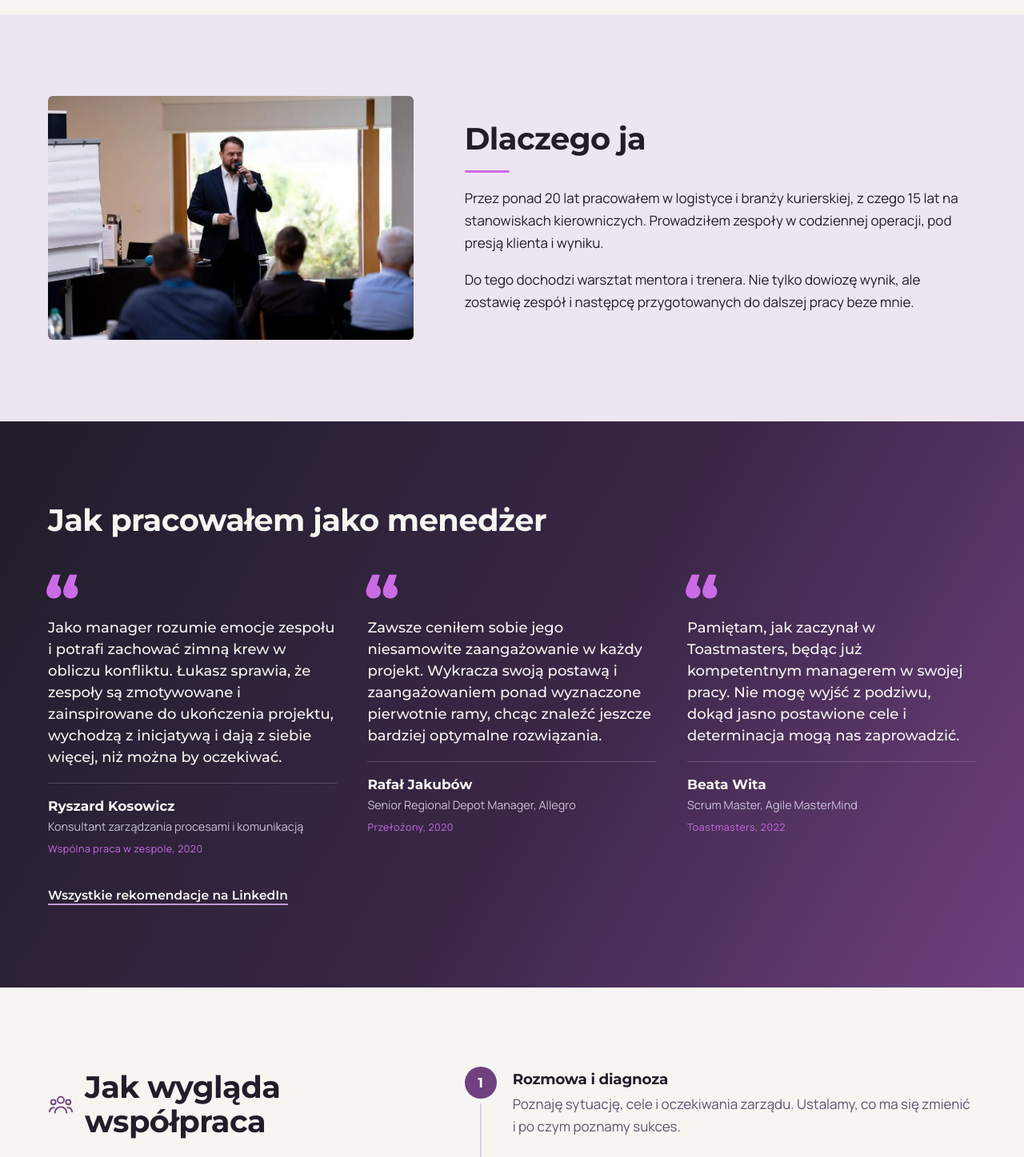
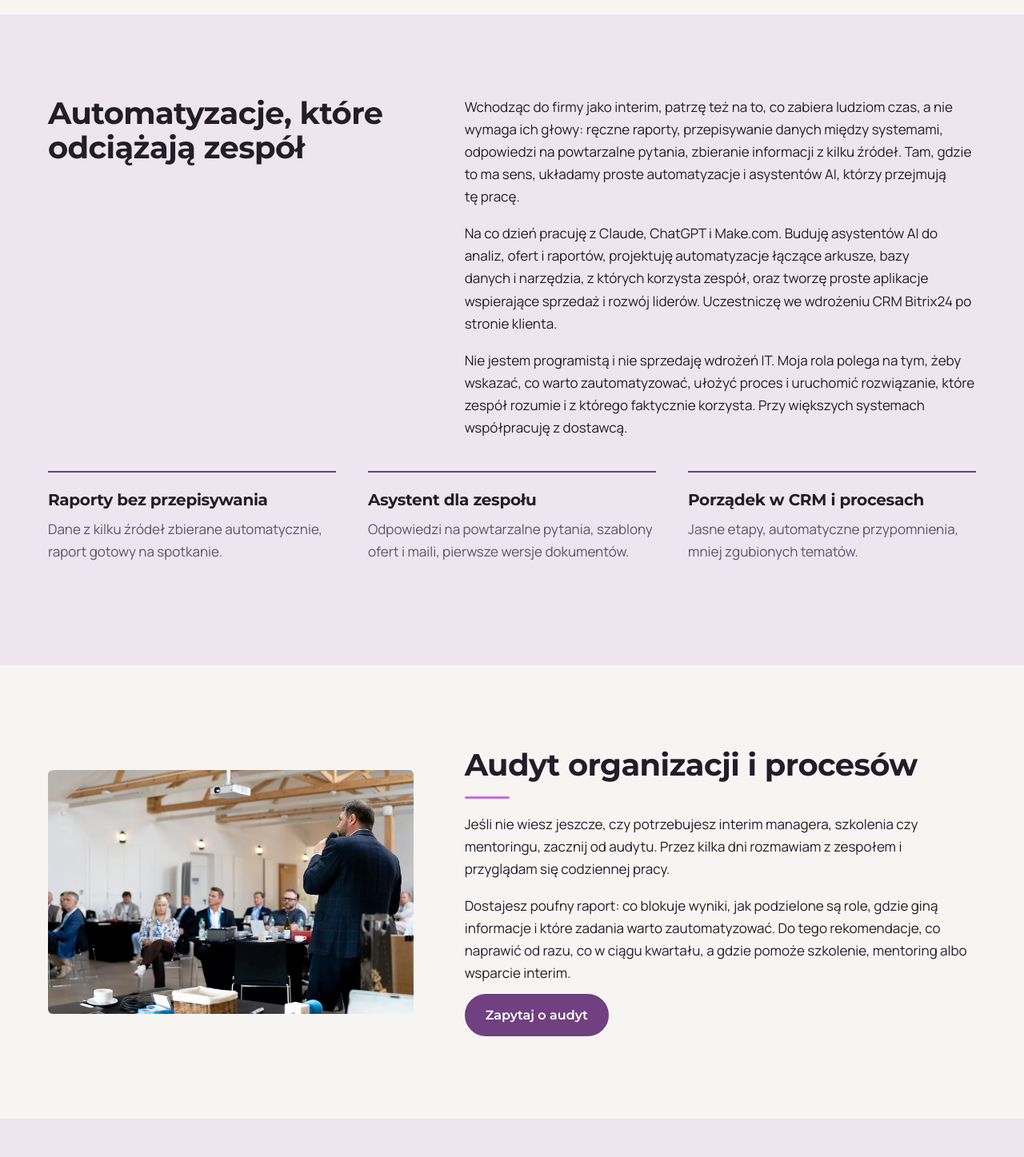
Before and after one commit to Neortikus/LukaszChomicz, a Next.js app: page /pl/interim-manager in a window 1280 px wide. Shown: the part 1940-3387 px from the top of the page at 80% size. Built offline with nearby package versions, Linux system fonts and the light colour scheme.

Commit message:
Interim: automatyzacje odciążające zespół i audyt organizacji
Co-Authored-By: Claude Opus 5.5 <noreply@anthropic.com>
Claude-Session: https://claude.ai/code/session_01CGCk7BbzPnB8QdaavZBZt9

```diff
--- a/src/app/[locale]/interim-manager/page.tsx
+++ b/src/app/[locale]/interim-manager/page.tsx
@@ -34,6 +34,40 @@ export default async function InterimPage({ params }: PageProps) {
           <SectionHeading icon="dzialanie">{m.what.title}</SectionHeading>
           <div style={{ marginTop: 32 }}>
             <Items c={c} items={m.what.items} />
+          </div>
+        </div>
+      </section>
+
+      <section className="section section--lavender">
+        <div className="wrap">
+          <div className="split">
+            <SectionHeading>{m.automation.title}</SectionHeading>
+            <div className="stack explainer">
+              {m.automation.body.map((p) => (
+                <p key={p}>{p}</p>
+              ))}
+            </div>
+          </div>
+          <div style={{ marginTop: 40 }}>
+            <Items c={c} items={m.automation.items} />
+          </div>
+        </div>
+      </section>
+
+      <section className="section">
+        <div className="wrap split split--center">
+          <Photo src="/images/szkolenia-warsztat.webp" alt={c.about.portraitAlt} shape="wide" />
+          <div className="stack">
+            <h2>{m.audit.title}</h2>
+            <span className="accent-bar" />
+            {m.audit.body.map((p) => (
+              <p key={p}>{p}</p>
+            ))}
+            <div className="cta-row" style={{ marginTop: 12 }}>
+              <a className="btn" href={mailto(m.audit.mailSubject)}>
+                {m.audit.action}
+              </a>
+            </div>
           </div>
         </div>
       </section>
--- a/src/content/en.ts
+++ b/src/content/en.ts
@@ -258,7 +258,29 @@ export const en: Content = {
         { title: "Consultant", body: "Diagnoses and recommends. Implementation stays with the company." },
         { title: "Permanent manager", body: "A solution for years, but hiring takes months and a mistake is costly." },
       ],
+    },    automation: {
+      title: "Automations that take load off the team",
+      body: [
+        "When I join a company as an interim, I also look at what takes up people's time without needing their judgement: manual reports, copying data between systems, answering the same questions, gathering information from several sources. Where it makes sense, we set up simple automations and AI assistants that take over that work.",
+        "I work with Claude, ChatGPT and Make.com every day. I build AI assistants for analyses, proposals and reports, design automations that connect spreadsheets, databases and the tools the team uses, and create simple apps that support sales and leadership development. I take part in a Bitrix24 CRM rollout on the client side.",
+        "I'm not a developer and I don't sell IT implementations. My role is to point out what is worth automating, design the process and launch a solution the team understands and actually uses. For larger systems I work with the vendor.",
+      ],
+      items: [
+        { title: "Reports without retyping", body: "Data from several sources collected automatically, the report ready for the meeting." },
+        { title: "An assistant for the team", body: "Answers to recurring questions, proposal and email templates, first drafts of documents." },
+        { title: "Order in the CRM and processes", body: "Clear stages, automatic reminders, fewer dropped topics." },
+      ],
     },
+    audit: {
+      title: "Organisation and process audit",
+      body: [
+        "If you don't yet know whether you need an interim manager, training or mentoring, start with an audit. For a few days I talk to the team and look at how the daily work runs.",
+        "You get a confidential report: what is blocking results, how roles are divided, where information gets lost and which tasks are worth automating. Plus recommendations on what to fix now, what within a quarter, and where training, mentoring or interim support will help.",
+      ],
+      action: "Ask about an audit",
+      mailSubject: "Organisation audit - enquiry",
+    },
+
 
     when: {
       title: "When an interim manager makes sense",
@@ -282,6 +304,7 @@ export const en: Content = {
       body: [
         "I spent more than 20 years in logistics and courier services, 15 of them in management. I led teams in day-to-day operations, under pressure from clients and targets.",
         "On top of that I bring the skills of a mentor and trainer. I won't just deliver the result; I'll leave the team and my successor ready to carry on without me.",
+        "I also bring hands-on experience with AI and automation, so sorting out operations includes tools that take repetitive work off people.",
       ],
     },
     how: {
@@ -535,6 +558,7 @@ export const en: Content = {
         "Today he works with managers, CEOs and business owners. He runs his own mentoring programme, Manager 2.0, built on the W.I.Z.J.A. method, delivers training for boards and teams, and speaks about leadership, communication and decisions. He has mentored more than 70 people, also in English and across many countries, totalling over 500 hours of sessions.",
         "He mentors students in the mentoring programmes of the University of Bielsko-Biala and the University of Wrocław.",
         "He has been active in Toastmasters International since 2018 and served as Director of District 108, which covers 7 countries, around 2000 members and 100 clubs. He is a certified Professional Speaker, co-author of four books on growth and leadership, including one with Brian Tracy, and a speaker mentor at TEDx Nikiszowiec Women 2026.",
+        "He uses AI in his day-to-day management work and builds automations that take load off teams (Claude, ChatGPT, Make.com).",
         "He hosted Self-Storage Summit Poland 2026, runs the WFS business club in Bielsko-Biała and moderates networking at Barter Klub online meetings.",
         "He runs Linkaris Sp. z o.o. and takes entrepreneurs hiking in the Beskid mountains.",
       ],
--- a/src/content/pl.ts
+++ b/src/content/pl.ts
@@ -258,7 +258,29 @@ export const pl: Content = {
         { title: "Konsultant", body: "Diagnozuje i rekomenduje. Wdrożenie zostaje po stronie firmy." },
         { title: "Menedżer na etat", body: "Rozwiązanie na lata, ale rekrutacja trwa miesiące, a pomyłka sporo kosztuje." },
       ],
+    },    automation: {
+      title: "Automatyzacje, które odciążają zespół",
+      body: [
+        "Wchodząc do firmy jako interim, patrzę też na to, co zabiera ludziom czas, a nie wymaga ich głowy: ręczne raporty, przepisywanie danych między systemami, odpowiedzi na powtarzalne pytania, zbieranie informacji z kilku źródeł. Tam, gdzie to ma sens, układamy proste automatyzacje i asystentów AI, którzy przejmują tę pracę.",
+        "Na co dzień pracuję z Claude, ChatGPT i Make.com. Buduję asystentów AI do analiz, ofert i raportów, projektuję automatyzacje łączące arkusze, bazy danych i narzędzia, z których korzysta zespół, oraz tworzę proste aplikacje wspierające sprzedaż i rozwój liderów. Uczestniczę we wdrożeniu CRM Bitrix24 po stronie klienta.",
+        "Nie jestem programistą i nie sprzedaję wdrożeń IT. Moja rola polega na tym, żeby wskazać, co warto zautomatyzować, ułożyć proces i uruchomić rozwiązanie, które zespół rozumie i z którego faktycznie korzysta. Przy większych systemach współpracuję z dostawcą.",
+      ],
+      items: [
+        { title: "Raporty bez przepisywania", body: "Dane z kilku źródeł zbierane automatycznie, raport gotowy na spotkanie." },
+        { title: "Asystent dla zespołu", body: "Odpowiedzi na powtarzalne pytania, szablony ofert i maili, pierwsze wersje dokumentów." },
+        { title: "Porządek w CRM i procesach", body: "Jasne etapy, automatyczne przypomnienia, mniej zgubionych tematów." },
+      ],
     },
+    audit: {
+      title: "Audyt organizacji i procesów",
+      body: [
+        "Jeśli nie wiesz jeszcze, czy potrzebujesz interim managera, szkolenia czy mentoringu, zacznij od audytu. Przez kilka dni rozmawiam z zespołem i przyglądam się codziennej pracy.",
+        "Dostajesz poufny raport: co blokuje wyniki, jak podzielone są role, gdzie giną informacje i które zadania warto zautomatyzować. Do tego rekomendacje, co naprawić od razu, co w ciągu kwartału, a gdzie pomoże szkolenie, mentoring albo wsparcie interim.",
+      ],
+      action: "Zapytaj o audyt",
+      mailSubject: "Audyt organizacji - zapytanie",
+    },
+
 
     when: {
       title: "Kiedy warto sięgnąć po interim managera",
@@ -282,6 +304,7 @@ export const pl: Content = {
       body: [
         "Przez ponad 20 lat pracowałem w logistyce i branży kurierskiej, z czego 15 lat na stanowiskach kierowniczych. Prowadziłem zespoły w codziennej operacji, pod presją klienta i wyniku.",
         "Do tego dochodzi warsztat mentora i trenera. Nie tylko dowiozę wynik, ale zostawię zespół i następcę przygotowanych do dalszej pracy beze mnie.",
+        "Wnoszę też praktyczne doświadczenie z AI i automatyzacją, więc porządkowanie operacji obejmuje także narzędzia, które zdejmują z ludzi powtarzalną pracę.",
       ],
     },
     how: {
@@ -535,6 +558,7 @@ export const pl: Content = {
         "Dziś pracuje z menedżerami, prezesami i właścicielami firm. Prowadzi autorski program mentoringowy Menedżer 2.0, oparty na metodzie W.I.Z.J.A., szkolenia dla zarządów i zespołów oraz wystąpienia o przywództwie, komunikacji i decyzjach. Mentorował ponad 70 osób, także po angielsku i z wielu krajów, co daje ponad 500 godzin sesji.",
         "Jest mentorem studentów w programach mentoringowych Uniwersytetu Bielsko-Bialskiego i Uniwersytetu Wrocławskiego.",
         "Od 2018 roku działa w Toastmasters International. Był Dyrektorem Dystryktu 108, który obejmuje 7 państw, około 2000 członków i 100 klubów. Jest certyfikowanym Zawodowym Mówcą, współautorem czterech książek o rozwoju i przywództwie, m.in. z Brianem Tracym, oraz mentorem prelegentów TEDx Nikiszowiec Women 2026.",
+        "Na co dzień wykorzystuje AI w pracy menedżerskiej i buduje automatyzacje odciążające zespoły (Claude, ChatGPT, Make.com).",
         "Moderował Self-Storage Summit Poland 2026, prowadzi klub biznesu WFS w Bielsku-Białej i moderuje networking na spotkaniach online Barter Klubu.",
         "Prowadzi firmę Linkaris Sp. z o.o. i zabiera przedsiębiorców na wspólne wyjścia w Beskidy.",
       ],
--- a/src/content/types.ts
+++ b/src/content/types.ts
@@ -125,6 +125,8 @@ export type Content = {
   };
   interim: {
     intro: PageIntro;
+    automation: { title: string; body: string[]; items: Item[] };
+    audit: { title: string; body: string[]; action: string; mailSubject: string };
     testimonialsTitle: string;
     explain: Explainer;
     compare: Compare;
```
